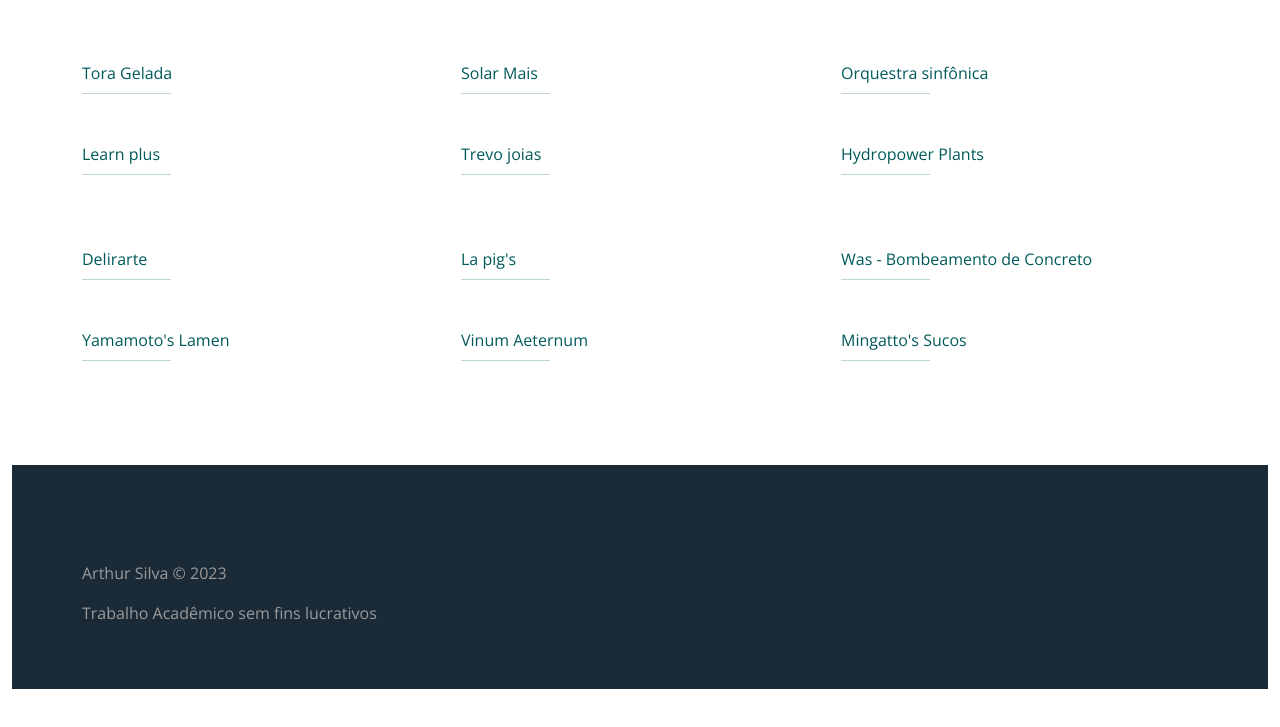
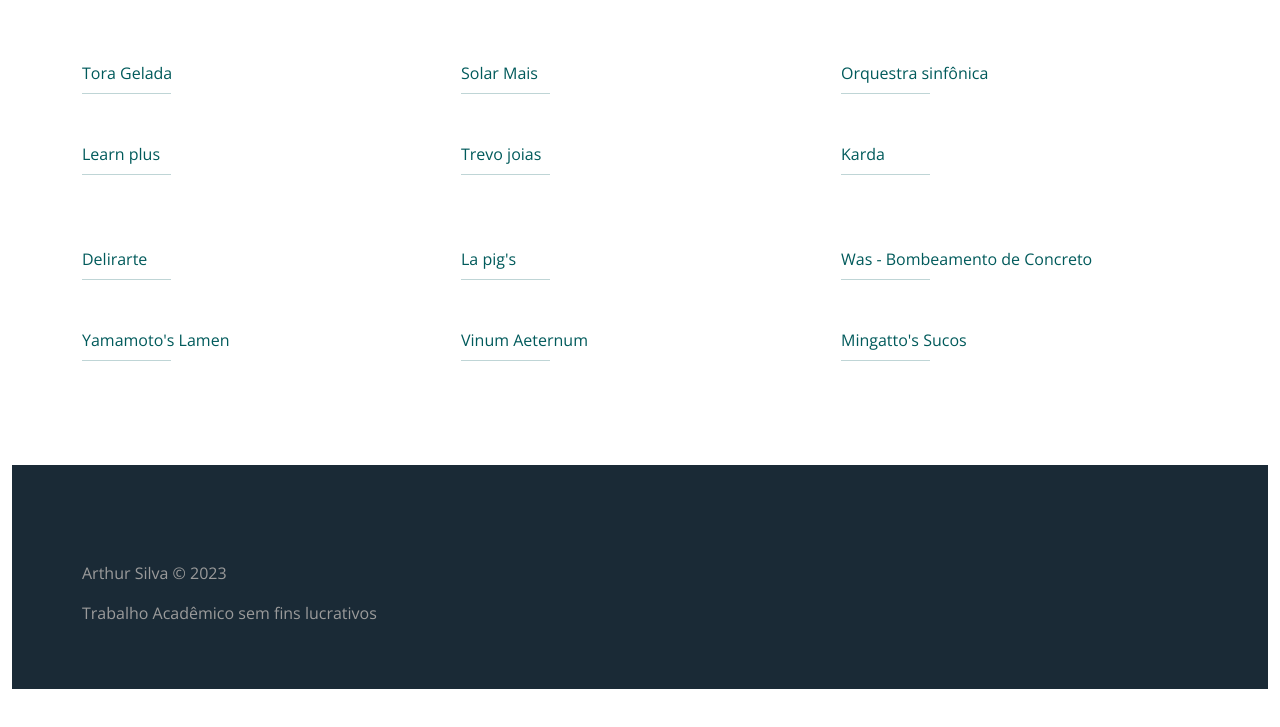
Before and after one commit to ThurzinDeix/ArthurSilva2, a plain HTML site: page feature.html in a window 1280 px wide. Shown: the part 1059-1786 px from the top of the page. Drawn offline with nearby package versions, Linux system fonts and the light colour scheme.

Commit message:
Update feature.html

```diff
--- a/feature.html
+++ b/feature.html
@@ -281,7 +281,7 @@
                         </div>
                     </div>
                     <div class="pt-3">
-                        <p class="text-primary mb-0">Hydropower Plants</p>
+                        <p class="text-primary mb-0">Karda</p>
                         <hr class="text-primary w-25 my-2">
 
                     </div>
```
